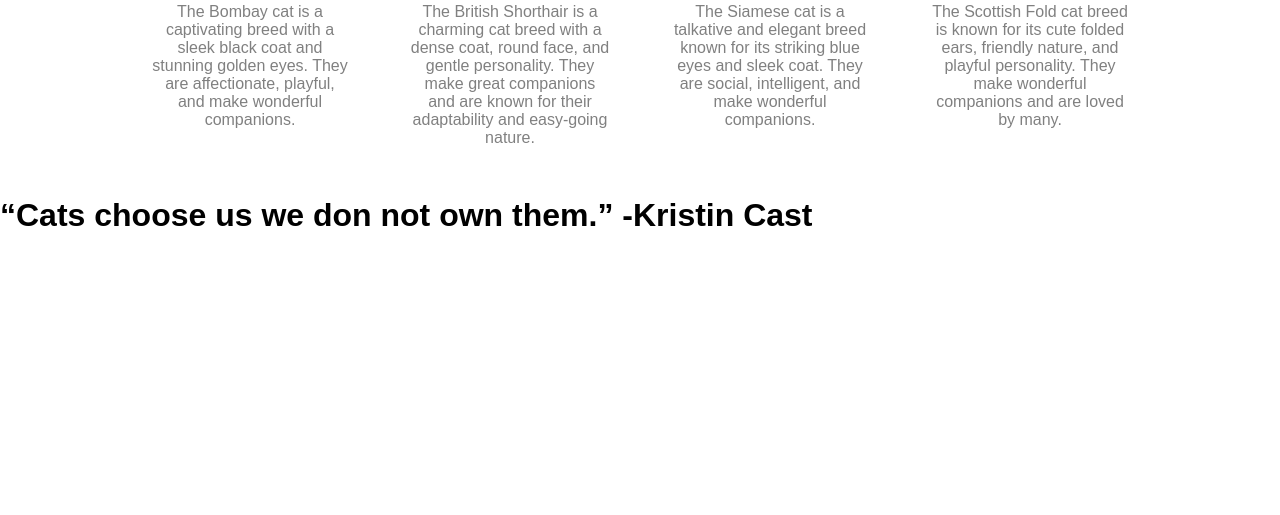
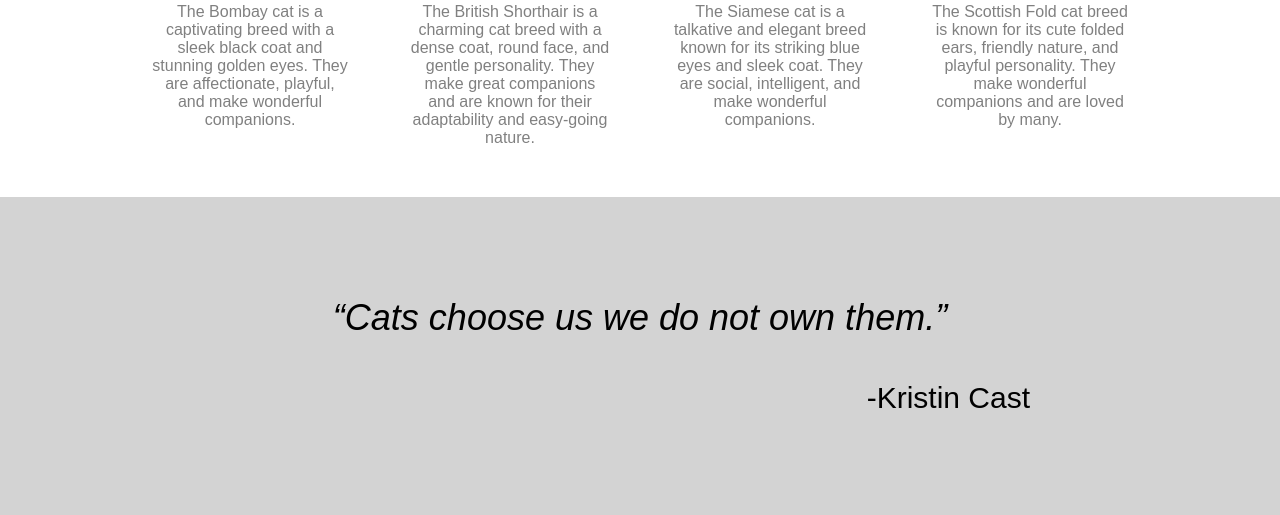
Before and after one commit to Ali-Al-Khuwaja/Landing-Page, a plain HTML site: page index.html in a window 1280 px wide. Shown: the part 889-1404 px from the top of the page. Before the commit the page ends 1123 px from the top, so only its background shows below. Drawn offline with Linux system fonts and the light colour scheme.

Commit message:
add: added the qoute part

```diff
--- a/index.html
+++ b/index.html
@@ -84,9 +84,13 @@
     </div>
 
     <!--This part is the quote part-->
-
-    <div>
-        <h1>“Cats choose us we don not own them.” -Kristin Cast</h1>
-    </div>
+    <section class="qoute-section">
+        <div class="side-margins">
+            <div class="qoute">
+                <p> <em> “Cats choose us we do not own them.”</em></p><br>
+                <p class="author">-Kristin Cast</p>
+            </div>
+        </div>
+    </section>
 </body>
 </html>
--- a/style.css
+++ b/style.css
@@ -109,3 +109,17 @@ h1{
     text-align: center;
     margin-bottom: 50px;
 }
+.qoute{
+    text-align: center;
+    padding: 100px;
+    font-size: 36px;
+    font-weight: lighter;
+}
+.author{
+    text-align: end;
+    font-size: smaller;
+}
+.qoute-section{
+    background-color: lightgray;
+
+}
```
